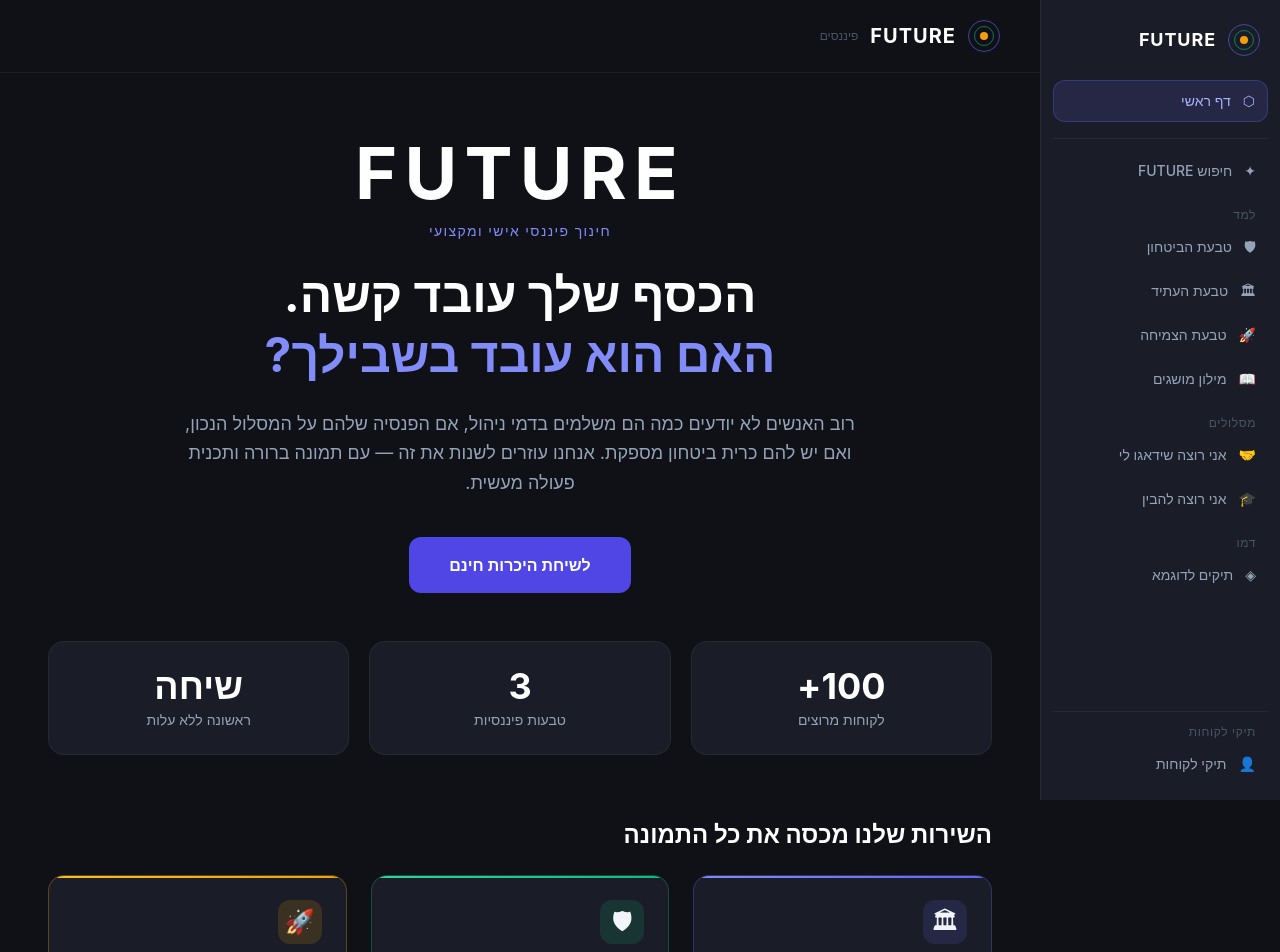
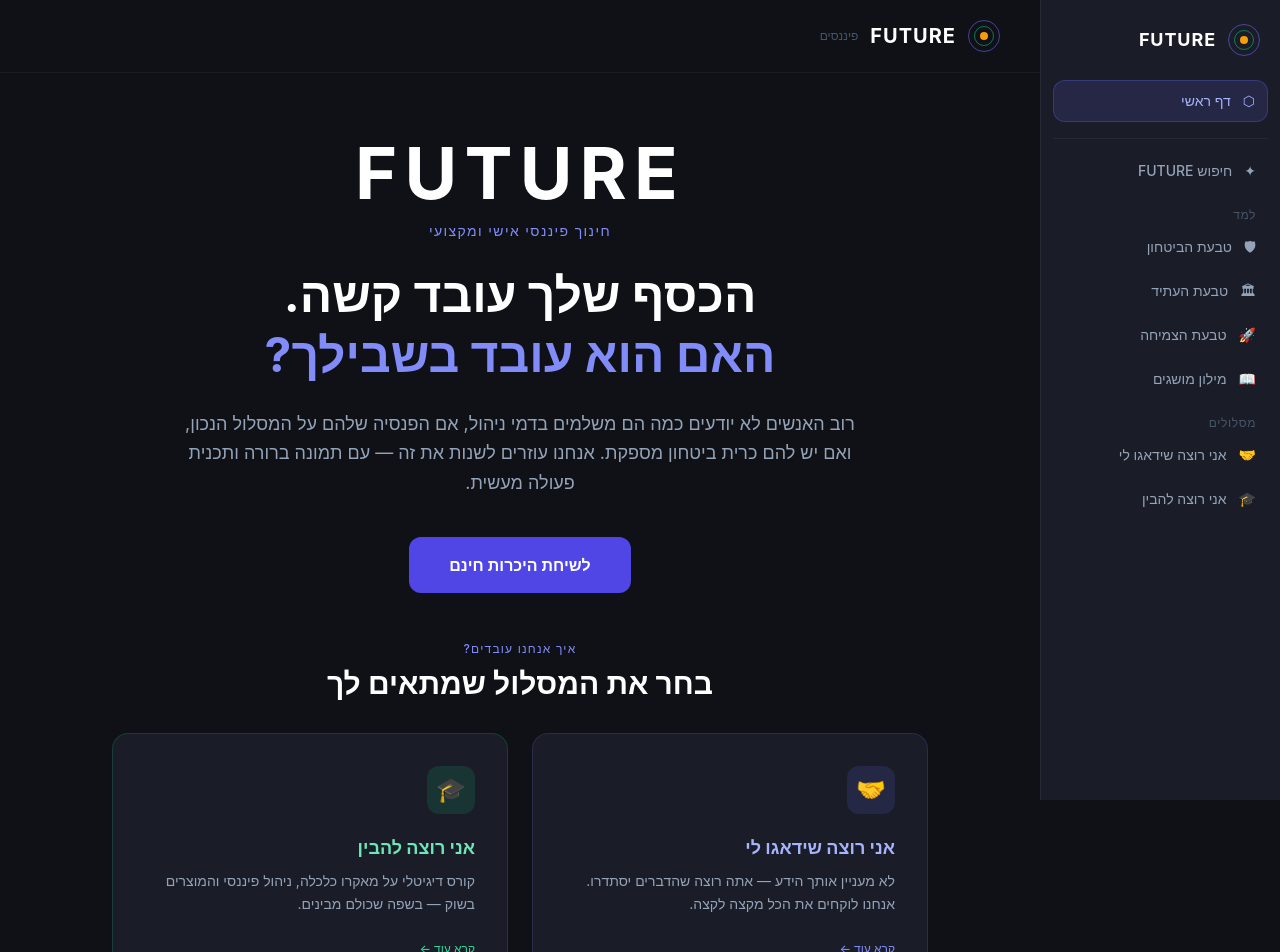
Before and after one commit to erezarnon12-arch/FUTURE, a Next.js app in the folder future-app/frontend/: page / in a window 1280 px wide. Shown: the top 952 px of the page. Built offline with nearby package versions, Linux system fonts and the light colour scheme; no server answers.

Commit message:
Remove clients/demo from sidebar, add plans section to homepage

```diff
--- a/future-app/frontend/app/page.tsx
+++ b/future-app/frontend/app/page.tsx
@@ -96,6 +96,40 @@ export default function HomePage() {
 >
   לשיחת היכרות חינם
 </a>
+</div>
+
+{/* PLANS */}
+
+<div className="max-w-4xl mx-auto px-10 mb-16">
+  <div className="text-center mb-8">
+    <p className="text-indigo-400 text-xs font-medium tracking-widest uppercase mb-2">איך אנחנו עובדים?</p>
+    <h2 className="text-white font-bold text-3xl">בחר את המסלול שמתאים לך</h2>
+  </div>
+  <div className="grid md:grid-cols-2 gap-6">
+
+    <a href="/plans/managed" className="group block bg-surface-2 rounded-2xl p-8 border border-indigo-500/20 hover:border-indigo-500/60 hover:shadow-lg hover:shadow-indigo-500/10 transition-all text-right">
+      <div className="w-12 h-12 rounded-xl bg-indigo-500/15 flex items-center justify-center text-2xl mb-5">🤝</div>
+      <div className="text-indigo-300 font-bold text-lg mb-2">אני רוצה שידאגו לי</div>
+      <div className="text-text-secondary text-sm leading-relaxed mb-5">
+        לא מעניין אותך הידע — אתה רוצה שהדברים יסתדרו. אנחנו לוקחים את הכל מקצה לקצה.
+      </div>
+      <div className="text-indigo-400 text-xs font-medium group-hover:translate-x-[-4px] transition-transform inline-block">
+        קרא עוד ←
+      </div>
+    </a>
+
+    <a href="/plans/learn" className="group block bg-surface-2 rounded-2xl p-8 border border-emerald-500/20 hover:border-emerald-500/60 hover:shadow-lg hover:shadow-emerald-500/10 transition-all text-right">
+      <div className="w-12 h-12 rounded-xl bg-emerald-500/15 flex items-center justify-center text-2xl mb-5">🎓</div>
+      <div className="text-emerald-300 font-bold text-lg mb-2">אני רוצה להבין</div>
+      <div className="text-text-secondary text-sm leading-relaxed mb-5">
+        קורס דיגיטלי על מאקרו כלכלה, ניהול פיננסי והמוצרים בשוק — בשפה שכולם מבינים.
+      </div>
+      <div className="text-emerald-400 text-xs font-medium group-hover:translate-x-[-4px] transition-transform inline-block">
+        קרא עוד ←
+      </div>
+    </a>
+
+  </div>
 </div>
 
 {/* STATS */}
--- a/future-app/frontend/components/ui/MainSidebar.tsx
+++ b/future-app/frontend/components/ui/MainSidebar.tsx
@@ -23,13 +23,6 @@ const planItems = [
   { href: "/plans/learn", label: "אני רוצה להבין", icon: "🎓" },
 ];
 
-const clientItems = [
-  { href: "/my-clients", label: "תיקי לקוחות", icon: "👤" },
-];
-
-const demoItems = [
-  { href: "/clients", label: "תיקים לדוגמא", icon: "◈" },
-];
 
 function NavBtn({ item, pathname, router, close }: {
   item: { href: string; label: string; icon: string };
@@ -139,23 +132,6 @@ export default function MainSidebar() {
             </div>
           </div>
 
-          {/* תיקים לדוגמא */}
-          <div>
-            <div className="px-3 pb-1 text-xs text-text-muted font-medium tracking-wider">דמו</div>
-            <div className="space-y-1">
-              {demoItems.map((item) => <NavBtn key={item.href} item={item} pathname={pathname} router={router} close={() => setOpen(false)} />)}
-            </div>
-          </div>
-
-          {/* תיקי לקוחות — תחתון */}
-          <div className="mt-auto">
-            <div className="border-t border-white/5 pt-3">
-              <div className="px-3 pb-1 text-xs text-text-muted font-medium tracking-wider">תיקי לקוחות</div>
-              <div className="space-y-1">
-                {clientItems.map((item) => <NavBtn key={item.href} item={item} pathname={pathname} router={router} close={() => setOpen(false)} />)}
-              </div>
-            </div>
-          </div>
 
         </nav>
       </div>
```
